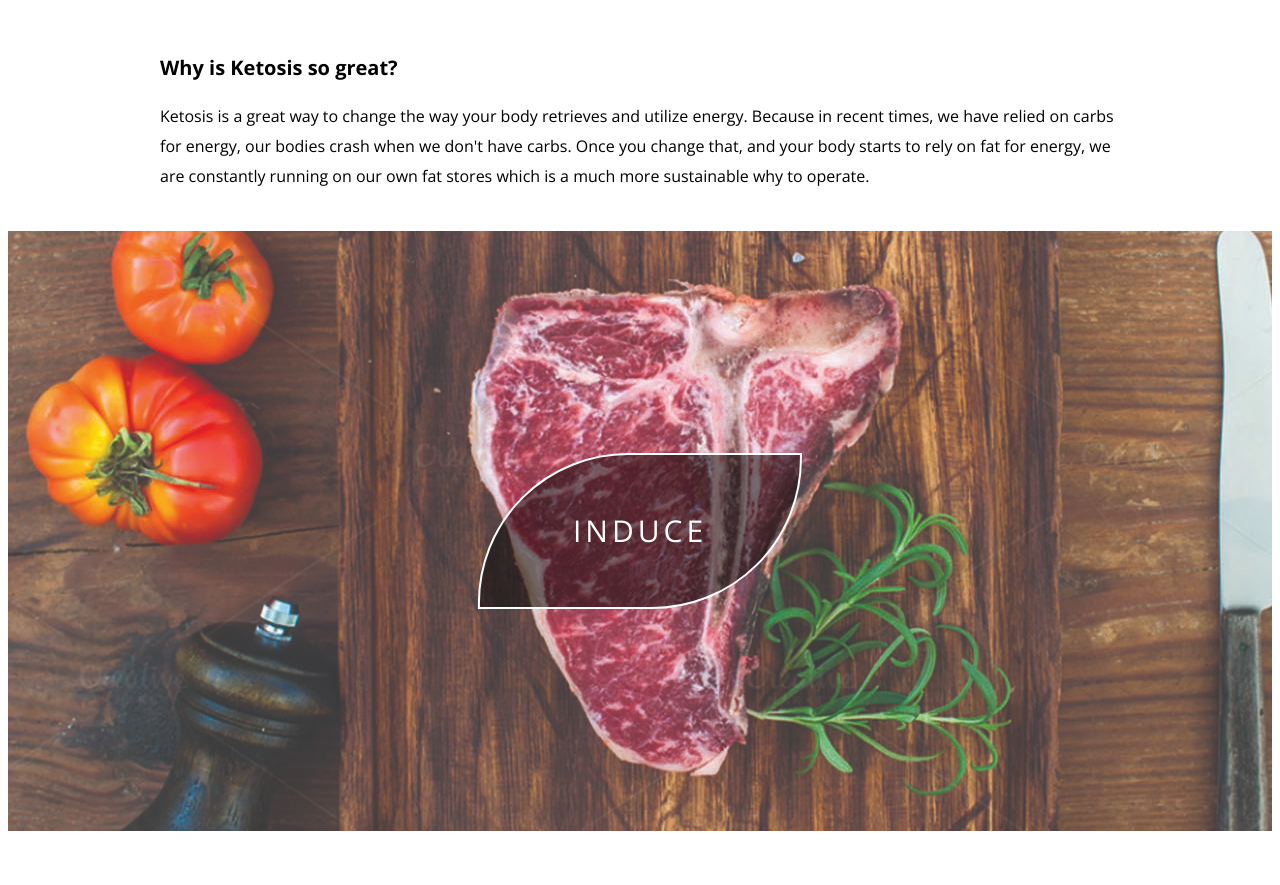
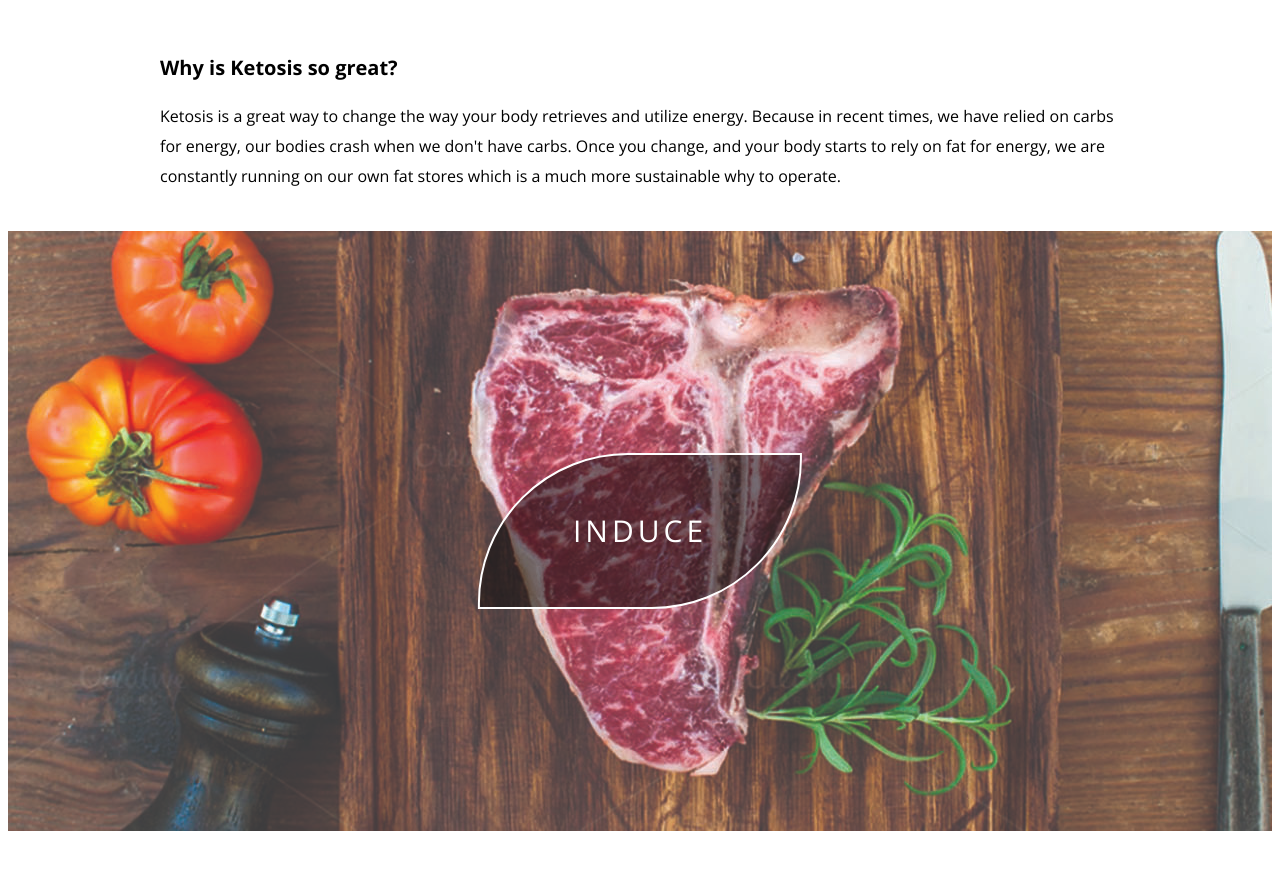
Before and after one commit to noellegiebe/WNM499midterm, a plain HTML site: page midtermmodule6/index.html in a window 1280 px wide. Shown: the part 1504-2389 px from the top of the page. Drawn offline with nearby package versions, Linux system fonts and the light colour scheme.

Commit message:
Update index.html

```diff
--- a/midtermmodule6/index.html
+++ b/midtermmodule6/index.html
@@ -40,7 +40,7 @@
 <section class="module content">
   <div class="container">
     <h2>Why is Ketosis so great?</h2>
-    <p>Ketosis is a great way to change the way your body retrieves and utilize energy. Because in recent times, we have relied on carbs for energy, our bodies crash when we don't have carbs. Once you change that, and your body starts to rely on fat for energy, we are constantly running on our own fat stores which is a much more sustainable why to operate. </p>
+    <p>Ketosis is a great way to change the way your body retrieves and utilize energy. Because in recent times, we have relied on carbs for energy, our bodies crash when we don't have carbs. Once you change, and your body starts to rely on fat for energy, we are constantly running on our own fat stores which is a much more sustainable why to operate. </p>
   </div>
 </section>
 
```
